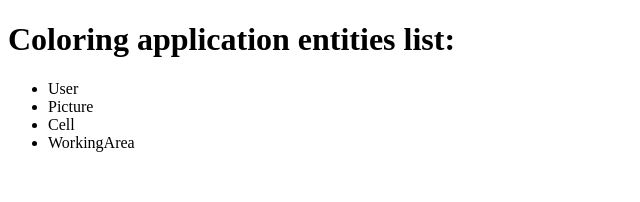
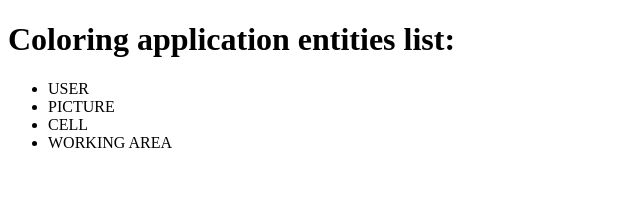
Before and after one commit to un1tT/git-test, an Angular app in the folder Coloring/: page / in a window 1280 px wide. Shown: the top 202 px of the page, without its empty margins (0-640 px from the left). Built offline with nearby package versions, Linux system fonts and the light colour scheme.

Commit message:
Iterate through the list of entities

```diff
--- a/Coloring/src/app/entity-list/entity-list.component.html
+++ b/Coloring/src/app/entity-list/entity-list.component.html
@@ -1,7 +1,4 @@
 <h1>Coloring application entities list:</h1>
 <ul>
-  <li>User</li>
-  <li>Picture</li>
-  <li>Cell</li>
-  <li>WorkingArea</li>
+  <li *ngFor="let entity of entities">{{entity | uppercase}}</li>
 </ul>
--- a/Coloring/src/app/entity-list/entity-list.component.ts
+++ b/Coloring/src/app/entity-list/entity-list.component.ts
@@ -6,6 +6,7 @@ import { Component, OnInit } from '@angular/core';
   styleUrls: ['./entity-list.component.scss']
 })
 export class EntityListComponent implements OnInit {
+  entities: string[] = ['User', 'Picture', 'Cell', 'Working Area'];
   constructor() { }
 
   ngOnInit(): void {
```
